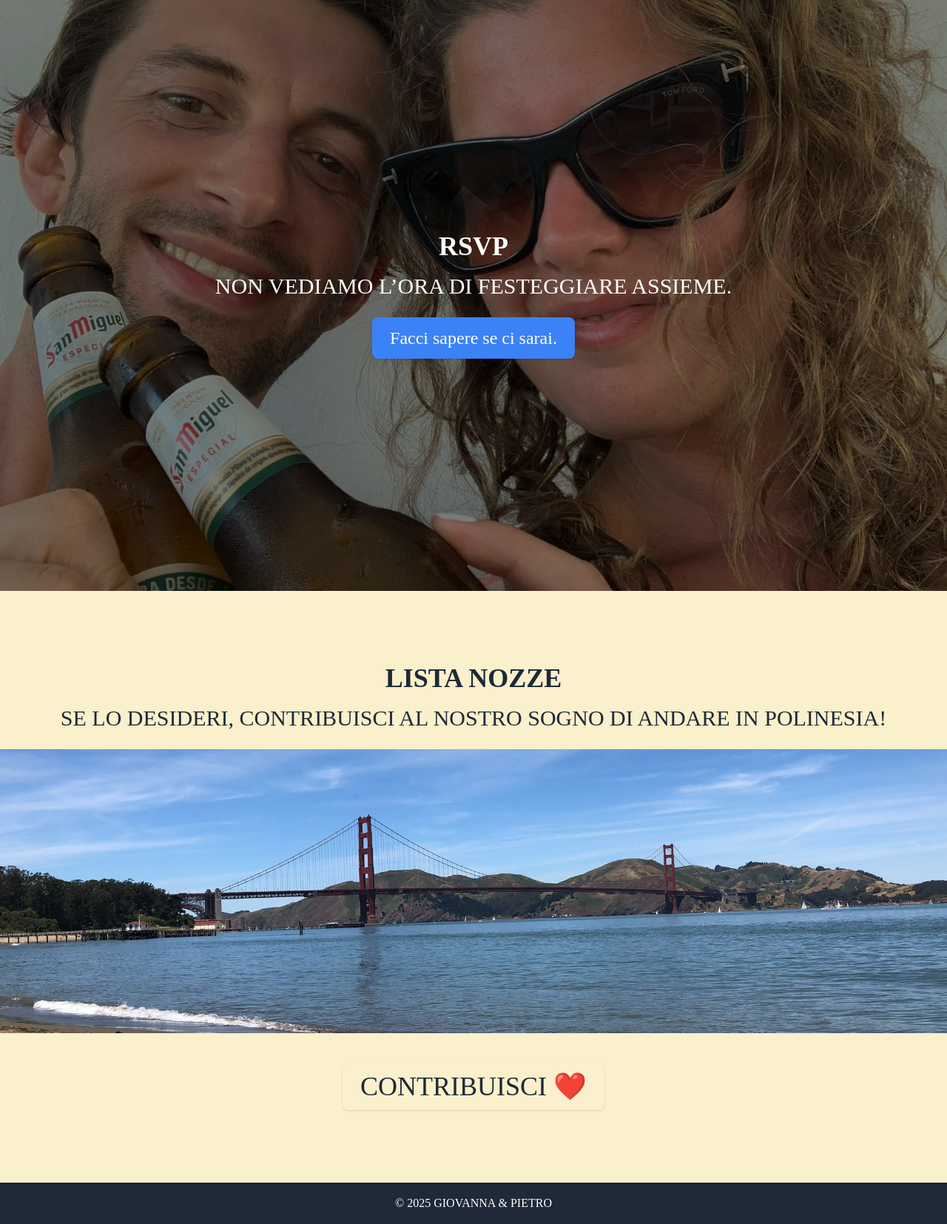
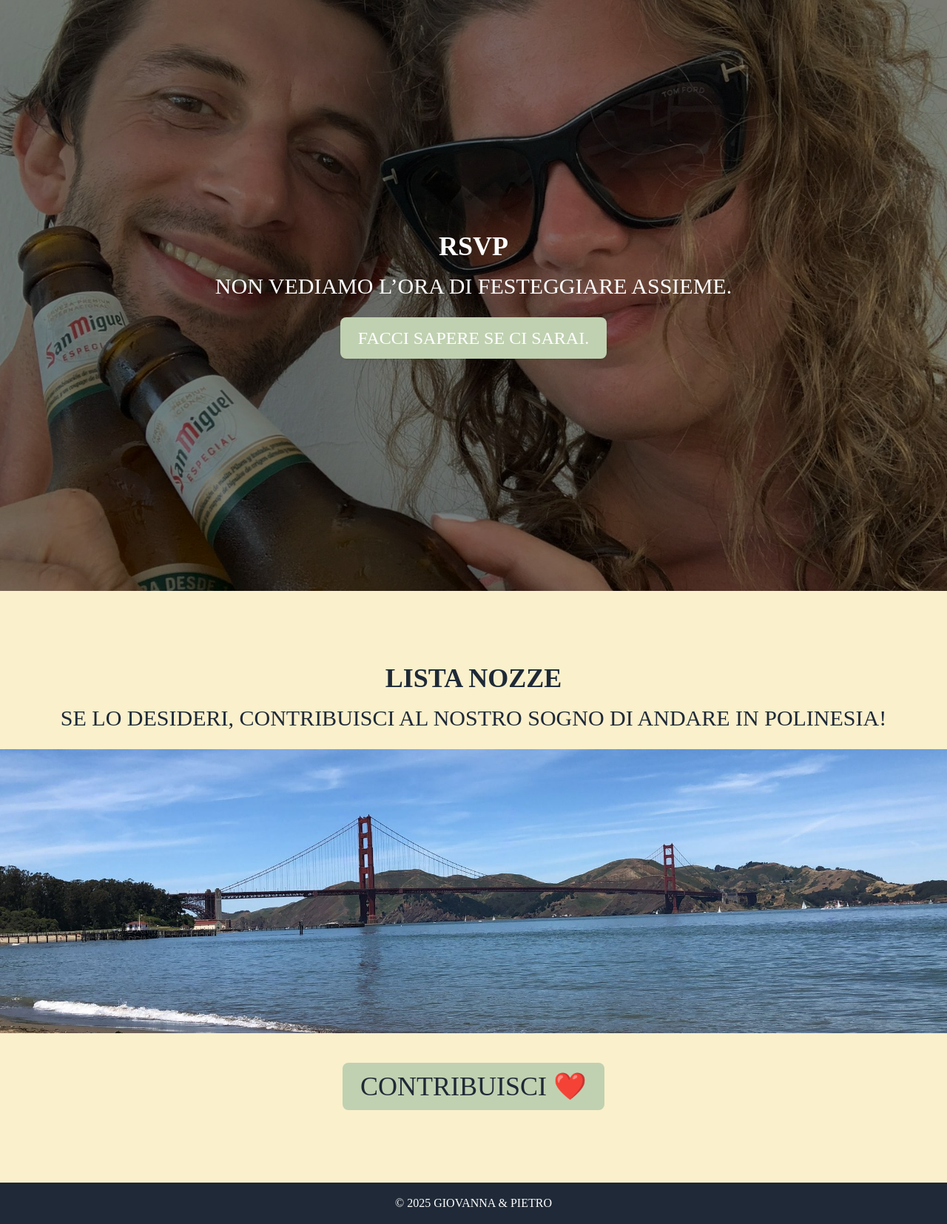
Before and after one commit to Barna1992/matrimonio_gp, a Django app: page / in a window 1280 px wide; the page is wider, and only the part inside the window is pictured. Shown: the part 2641-4296 px from the top of that part at 74% size. Run offline with Django 5.2, Linux system fonts and the light colour scheme; some libraries are stand-ins or nearby versions; some web fonts are replaced.

Commit message:
bottoni verdi

```diff
--- a/wedding/static/wedding/css/wholeStyle.css
+++ b/wedding/static/wedding/css/wholeStyle.css
@@ -10,6 +10,7 @@
     color: black;
     background-color: #fff;
     font-family: 'Arsenal';
+    text-transform: uppercase !important;
   }
 
   /* Styling for the hero section */
--- a/wedding/templates/wedding/gift_list.html
+++ b/wedding/templates/wedding/gift_list.html
@@ -22,7 +22,7 @@
     </div>
 
     <!-- Hero Section -->
-    <div class="hero-section-bg-lista bg-cover bg-center py-12">
+    <div class="hero-section-bg-lista bg-cover bg-center py-12" style="background-color: #FAF0CC;">
       <div class="text-center text-white">
         <h1 class="text-3xl font-bold">Lista Nozze</h1>
       </div>
--- a/wedding/templates/wedding/index.html
+++ b/wedding/templates/wedding/index.html
@@ -61,7 +61,7 @@
     </p>
     <button
       onclick="openModal()"
-      class="bg-blue-500 text-white text-2xl px-6 py-3 rounded-lg shadow hover:bg-blue-600"
+      class="text-white text-2xl px-6 py-3 rounded-lg shadow hover:bg-blue-600" style="background-color: #C0D1B1; text-transform: uppercase;"
     >
     Facci sapere se ci sarai.
     </button>
@@ -130,7 +130,7 @@
             </div>
             <button
                 type="submit"
-                class="w-full bg-blue-500 text-white px-6 py-2 rounded-lg shadow hover:bg-blue-600"
+                class="w-full text-white px-6 py-2 rounded-lg shadow " style="background-color: #C0D1B1;"
             >
                 INVIA
             </button>
@@ -157,7 +157,7 @@
     </div>
     </a>
 
-    <a href="{% url 'gift_list' %}" class="text-4xl bg-white-500 border-red-500 px-6 py-3 rounded-lg shadow hover:bg-red-600">Contribuisci ❤️</a>
+    <a href="{% url 'gift_list' %}" class="text-4xl bg-white-500 border-red-500 px-6 py-3 rounded-lg" style="background-color: #C0D1B1;">Contribuisci ❤️</a>
 </section>
 
 
```
